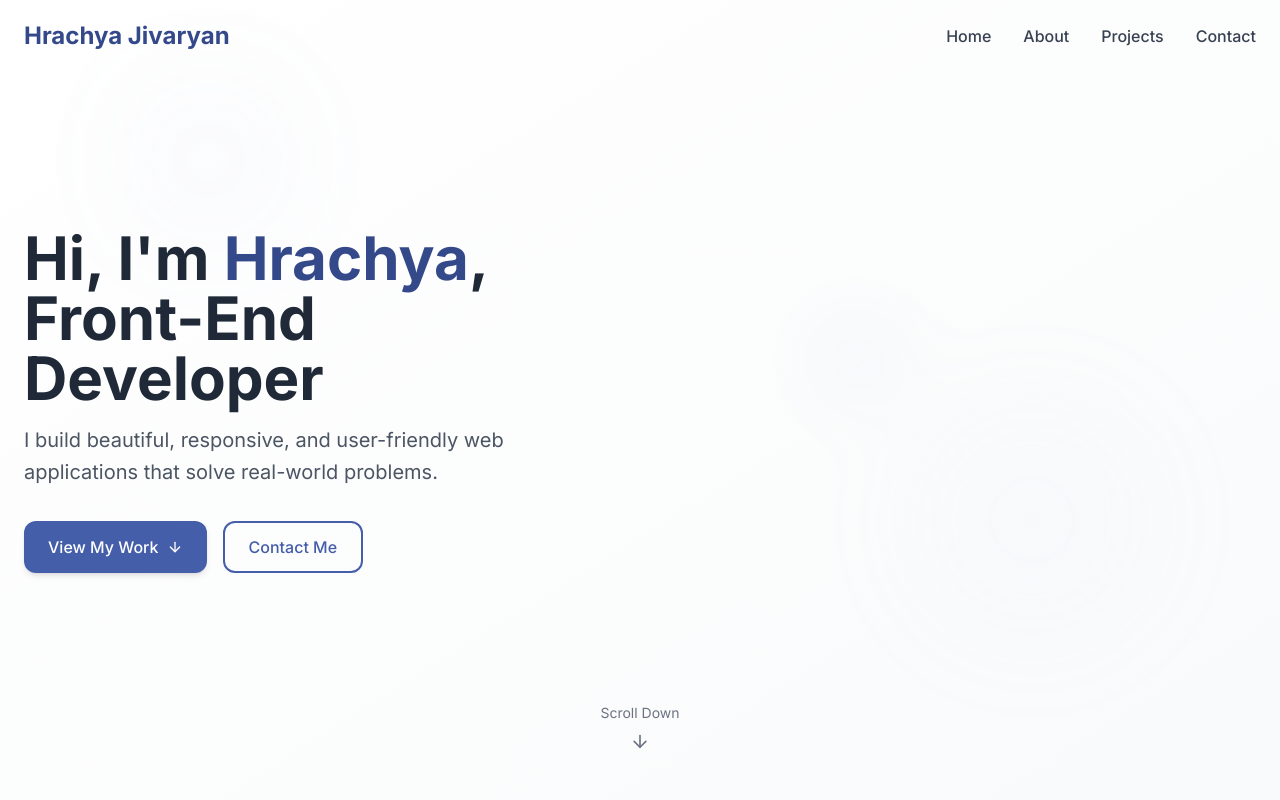
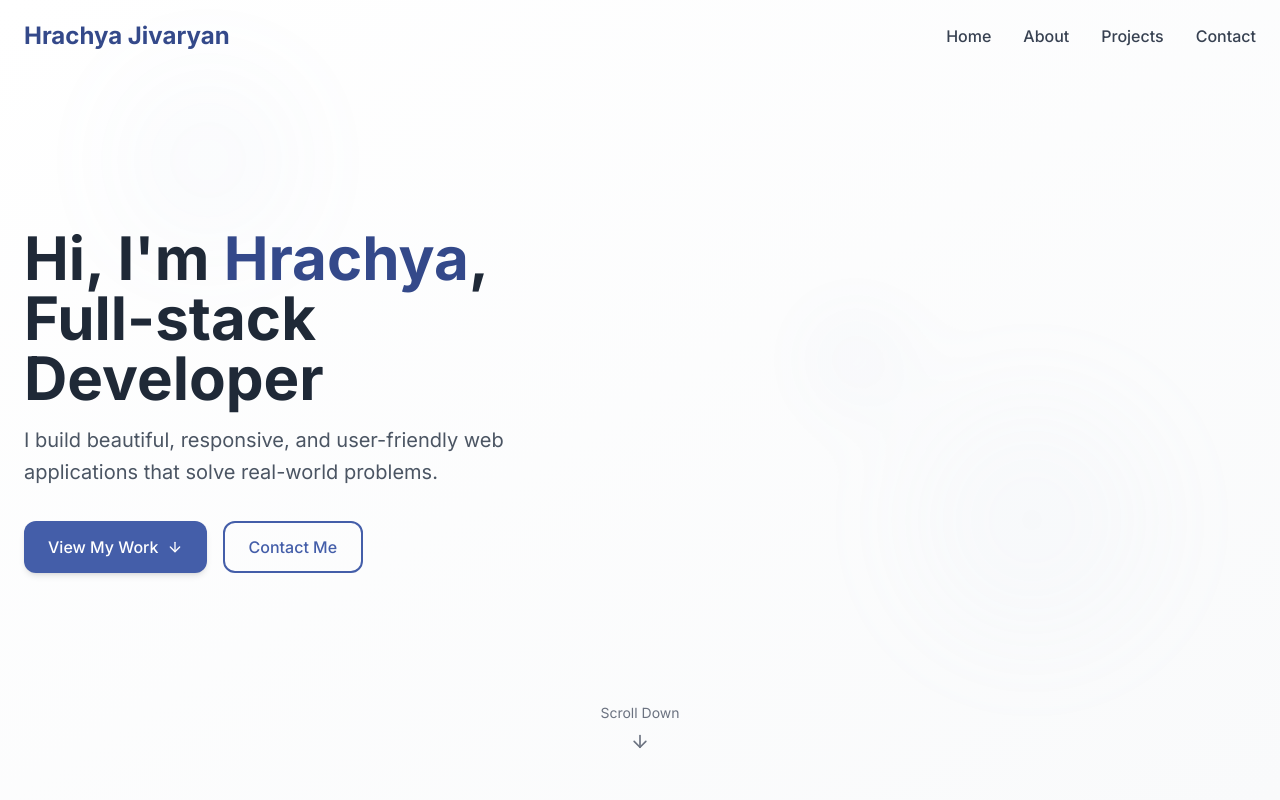
Before and after one commit to HrachyaJ/HJ-Portfolio, a React (Vite) app: page / in a window 1280 px wide. Shown: the top 800 px of the page. Built offline with nearby package versions, Linux system fonts and the light colour scheme.

Commit message:
Change front end to full stack mistake

```diff
--- a/src/components/Hero.tsx
+++ b/src/components/Hero.tsx
@@ -21,7 +21,7 @@ const Hero: React.FC = () => {
         <div className="order-2 md:order-1 animate-fadeIn">
           <h1 className="text-4xl md:text-5xl lg:text-6xl font-bold text-gray-800 dark:text-white leading-tight">
             Hi, I'm <span className="text-navy-600 dark:text-navy-300">Hrachya</span>,<br />
-            Front-End Developer
+            Full-stack Developer
           </h1>
           <p className="mt-4 text-xl text-gray-600 dark:text-gray-300 leading-relaxed">
             I build beautiful, responsive, and user-friendly web applications that solve real-world problems.
```
